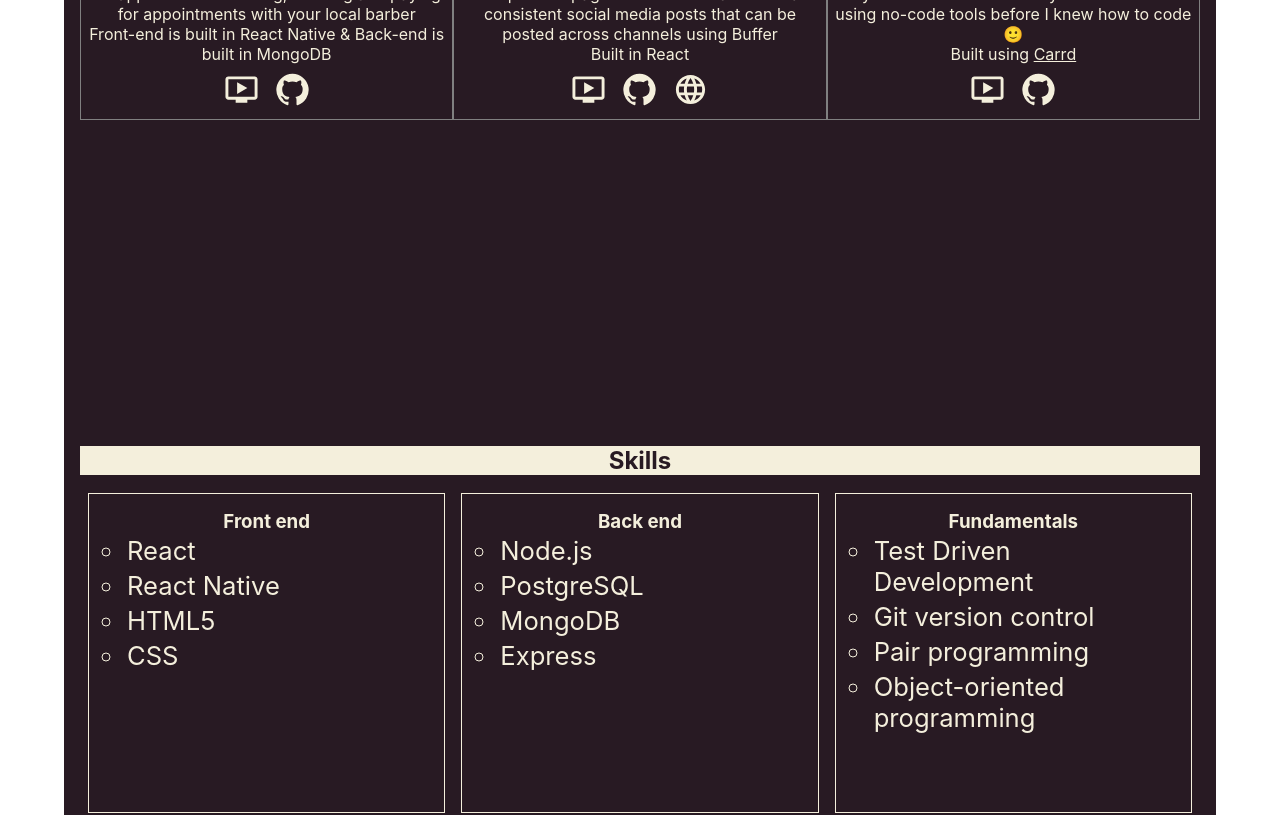
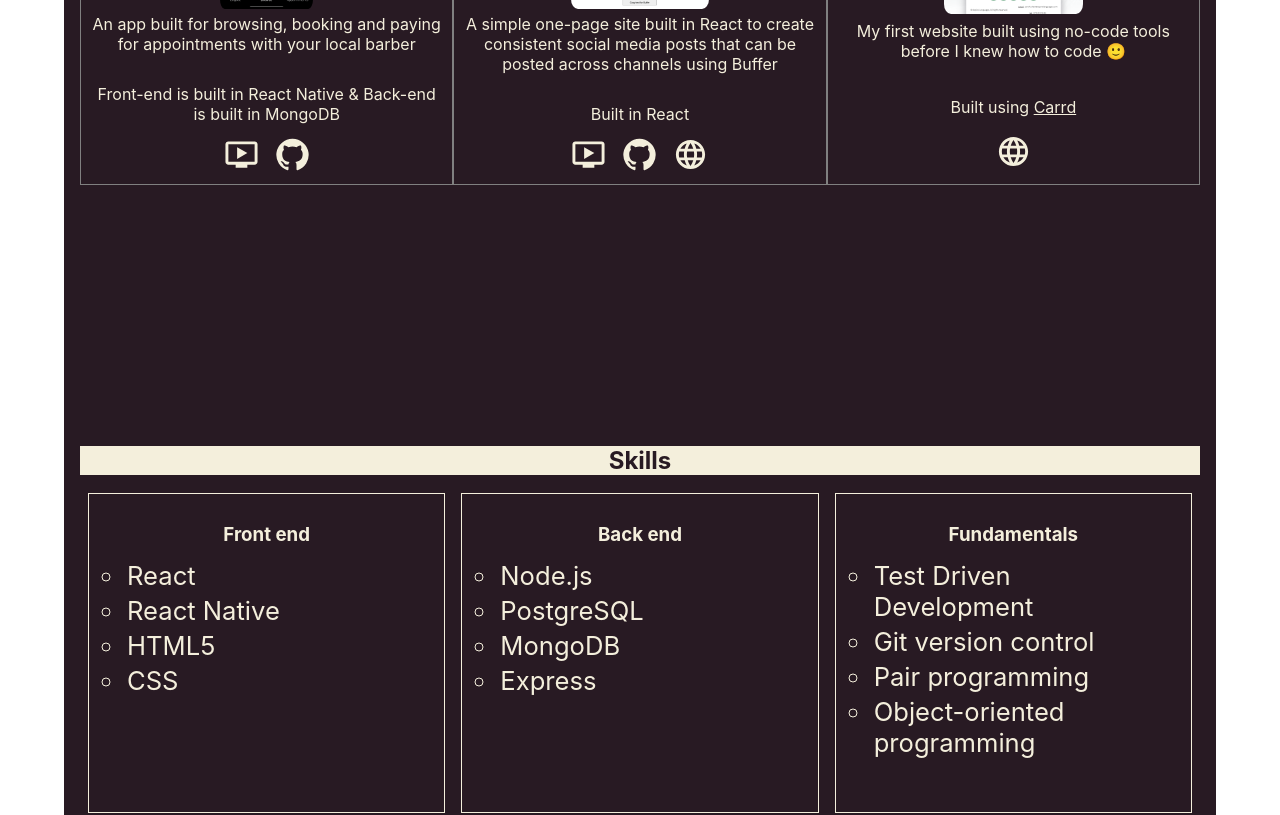
Before and after one commit to g4ry5haw/portfolio-website, a React (Create React App) app: page / in a window 1280 px wide. Shown: the part 1060-1875 px from the top of the page. Built offline with nearby package versions, Linux system fonts and the light colour scheme; the HTML template or start-up script is replaced by a standard one.

Commit message:
final tweaks for now

```diff
--- a/src/App.css
+++ b/src/App.css
@@ -2,9 +2,9 @@
   padding:0px;
   margin:0px;
   box-sizing: border-box;
-  /* border: 0.2px solid grey; */
   list-style-type: none;
   scroll-behavior: smooth;
+  /* border: 0.2px solid grey; */
 }
 
 .App {
@@ -20,9 +20,6 @@
 .content {
   min-height: 90dvh;
   min-height: 90vh;
-
-  /* margin-bottom: 20px;
-  margin-top: 20px; */
 }
 
 .sectionTitle {
@@ -34,7 +31,7 @@
 }
 
 p {
-  margin: 0;
+  margin: 5px;
   text-align: center;
 }
 
@@ -47,23 +44,15 @@ p {
 }
 
 .even-columns-grid {
-  /* display:flex;
-  flex-wrap: wrap;
-  justify-content: space-around; */
   display: grid;
   gap: 5px;
-  /* overflow: hidden; */
   grid-template-columns: repeat(3, 1fr);
-  /* grid-template-columns: repeat(auto-fit, minmax(186px, 1fr)); */
   grid-auto-rows: 1fr;
-  /* grid-column-gap: 5px;
-  grid-row-gap: 5px; */
-  /* max-width: 500px; */
-
 }
 
 .col-30 {
   flex-basis: 30%;
+  margin:auto;
 }
 .col-70 {
   flex-basis: 70%;
@@ -98,8 +87,7 @@ col > .icon {
   padding-top: 1em;
   min-height: 20em;
   width: 100%;
-   object-fit: contain;
-  /* align-self: stretch */
+
 }
 
 nav {
@@ -109,13 +97,13 @@ nav {
   width: 100%;
   position: sticky;
   top: 0px;
-  /* overflow: hidden; */
+
 }
 
 nav a {
   color: white;
   text-decoration: none;
-  /* margin: 0px 20px; */
+
   margin: 10px;
   font-size: max(2vw, 1.2rem);
 }
@@ -126,21 +114,20 @@ nav a:hover {
 
 ul {
   width: 100%;
-  /* display: flex; */
-  /* justify-content: flex-end; */
+
   box-sizing: border-box;
   padding: 0 1rem;
-  /* background: #fff; */
+
 }
 
 li {
   list-style:circle;
   margin-left: 20px;
   padding: 2px;
-  /* text-indent: 1em; */
+
   font-size: max(2vw, 18px);
   text-align: left;
-  /* font-weight: bold; */
+
 }
 
 li a {
@@ -177,36 +164,35 @@ a {
   margin: 0.5rem;
 }
 
-/* .col-title {
-  height: 5rem;
+.col-title {
+  min-height: 3rem;
+  display: grid;
+  align-content: center;
 
-} */
+
+}
 
 .grid-outer {
   display:grid;
   grid-template-columns: repeat(auto-fit, minmax(200px, 1fr));
-  /* grid-template-columns: repeat(3, 1fr); */
   grid-auto-rows: 1fr;
   justify-content: center;
 }
 
 .grid-inner {
   display: grid;
-  /* column-gap: 5 rem; */
-  /* gap: 1 rem; */
   padding-left: 5px;
   padding-right: 5px;
   border: 1px grey solid;
 }
 
 .grid-inner > img {
-  /* max-height: 100%; */
-  /* /* max-height: 200px; */
+
   height: 200px;
   width:auto;
   margin: auto;
   border-radius: 5%;
-  /* object-fit: cover; */
+
 }
 
 .footer {
--- a/src/components/Projects.jsx
+++ b/src/components/Projects.jsx
@@ -6,7 +6,7 @@ import GitHubIcon from "@mui/icons-material/GitHub";
 import LanguageIcon from "@mui/icons-material/Language";
 import OndemandVideoIcon from "@mui/icons-material/OndemandVideo";
 
-const Projects2 = () => {
+const Projects = () => {
   return (
     <div className="content">
       <h2 className="sectionTitle" id="projects">
@@ -26,6 +26,7 @@ const Projects2 = () => {
             An app built for browsing, booking and paying for appointments with
             your local barber
           </p>
+          <br />
           <p className="p-project-techstack">
             Front-end is built in React Native & Back-end is built in MongoDB
           </p>
@@ -63,6 +64,7 @@ const Projects2 = () => {
             A simple one-page site built in React to create consistent social
             media posts that can be posted across channels using Buffer
           </p>
+          <br />
           <p className="p-project-techstack">Built in React</p>
           <div className="project-icons">
             <OndemandVideoIcon
@@ -106,9 +108,10 @@ const Projects2 = () => {
             // className="image-project"
           />
           <p className="p-project-description">
-            My first website built for my wife's business using no-code tools
-            before I knew how to code 🙂
+            My first website built using no-code tools before I knew how to code
+            🙂
           </p>
+          <br />
           <p className="p-project-techstack">
             Built using{" "}
             <a
@@ -121,24 +124,11 @@ const Projects2 = () => {
             </a>
           </p>
           <div className="project-icons">
-            <OndemandVideoIcon
+            <LanguageIcon
               fontSize="large"
               className="logo"
               onClick={(e) => {
-                window.open(
-                  "https://www.linkedin.com/posts/gary-shaw-a9b35514_the-last-time-i-posted-on-here-i-was-just-activity-7017876956545208320-chqD?utm_source=share&utm_medium=member_desktop",
-                  "_blank"
-                );
-              }}
-            />
-            <GitHubIcon
-              fontSize="large"
-              className="logo"
-              onClick={(e) => {
-                window.open(
-                  "https://github.com/g4ry5haw/FE-barbershop-booking",
-                  "_blank"
-                );
+                window.open("https://aspirelanguages.com", "_blank");
               }}
             />
           </div>
@@ -148,4 +138,4 @@ const Projects2 = () => {
   );
 };
 
-export default Projects2;
+export default Projects;
```
Also changed, not shown: src/App.js (+0 -8 lines).
